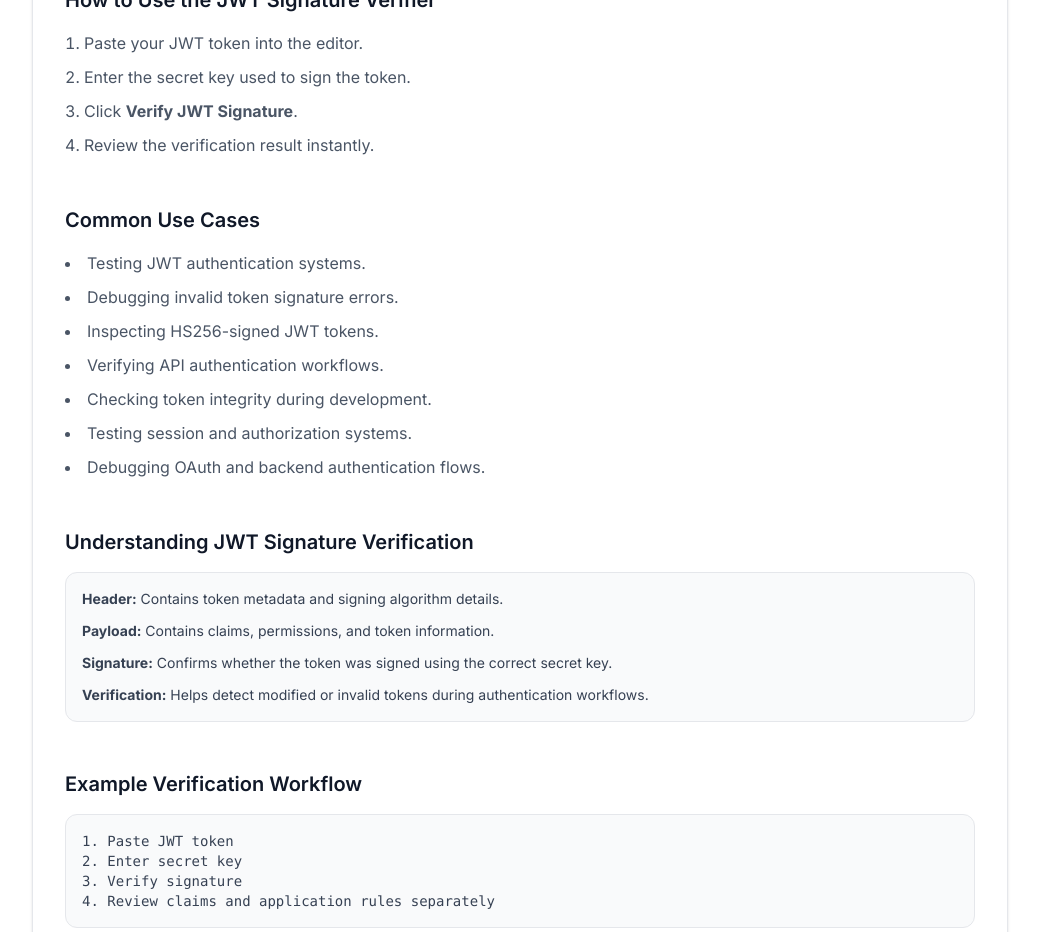
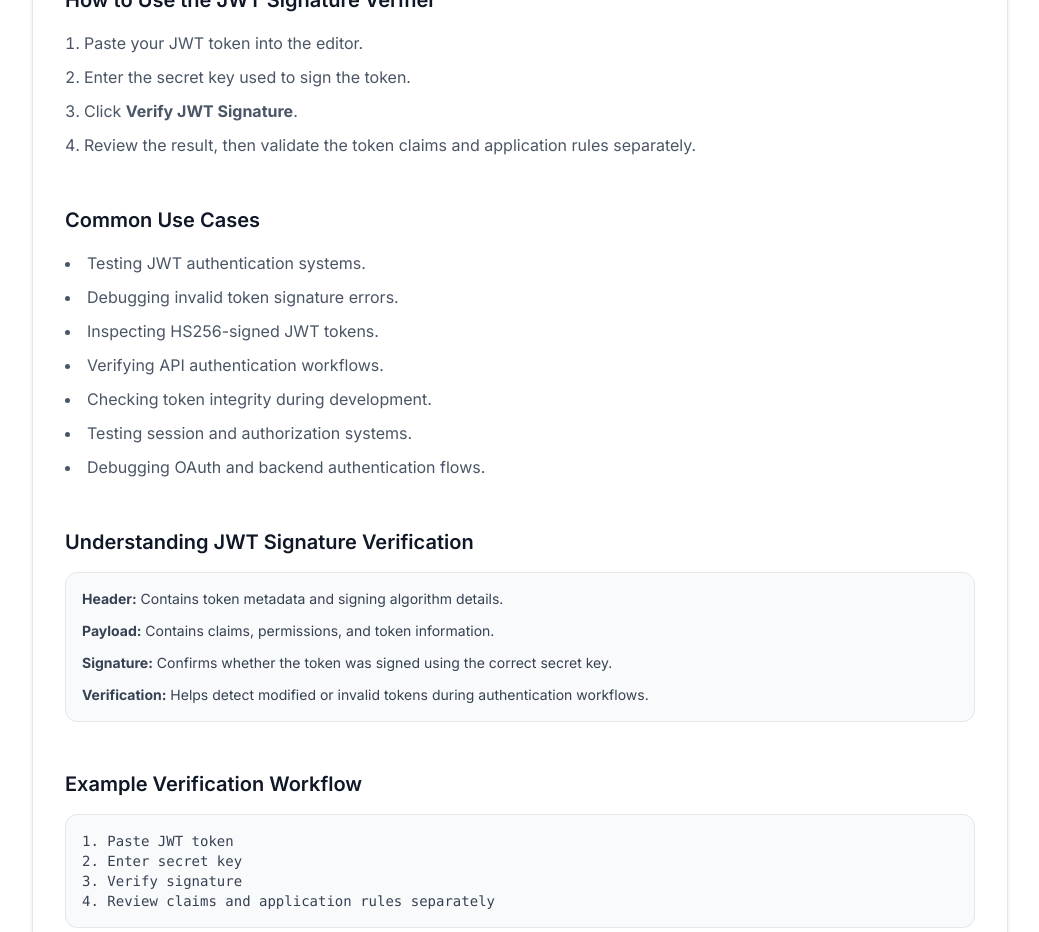
Before and after one commit to vaarunsonawwane-ops/yoryantra-new, a Next.js app: page /tools/jwt-signature-verifier in a window 1280 px wide. Shown: the part 1620-2552 px from the top of the page, without its empty margins (120-1159 px from the left). Built offline with nearby package versions, Linux system fonts and the light colour scheme.

Commit message:
Update ToolClient.tsx

```diff
--- a/app/tools/jwt-signature-verifier/ToolClient.tsx
+++ b/app/tools/jwt-signature-verifier/ToolClient.tsx
@@ -300,7 +300,7 @@ export default function ToolClient() {
             </li>
 
             <li>
-              Review the verification result instantly.
+              Review the result, then validate the token claims and application rules separately.
             </li>
           </ol>
         </div>
```
